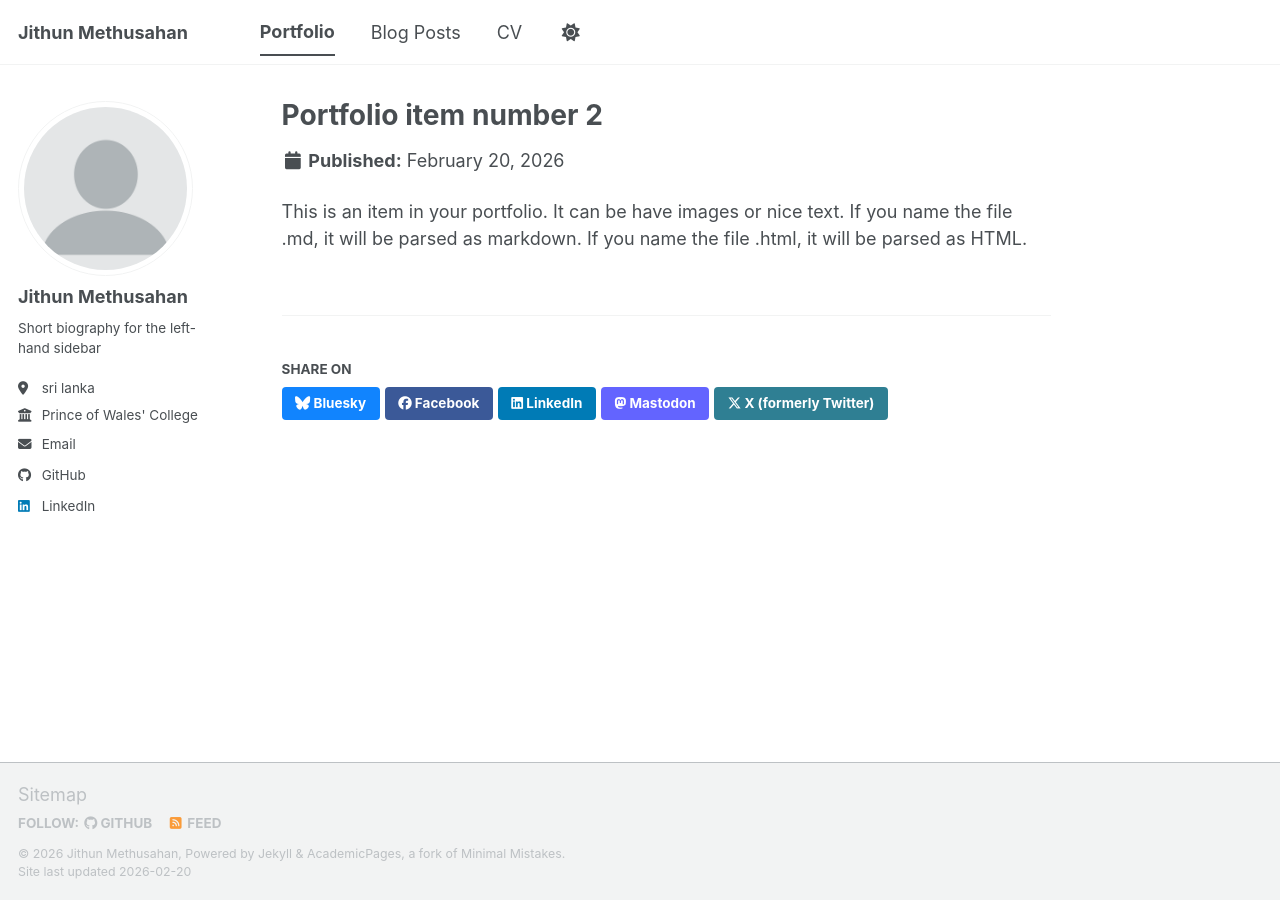
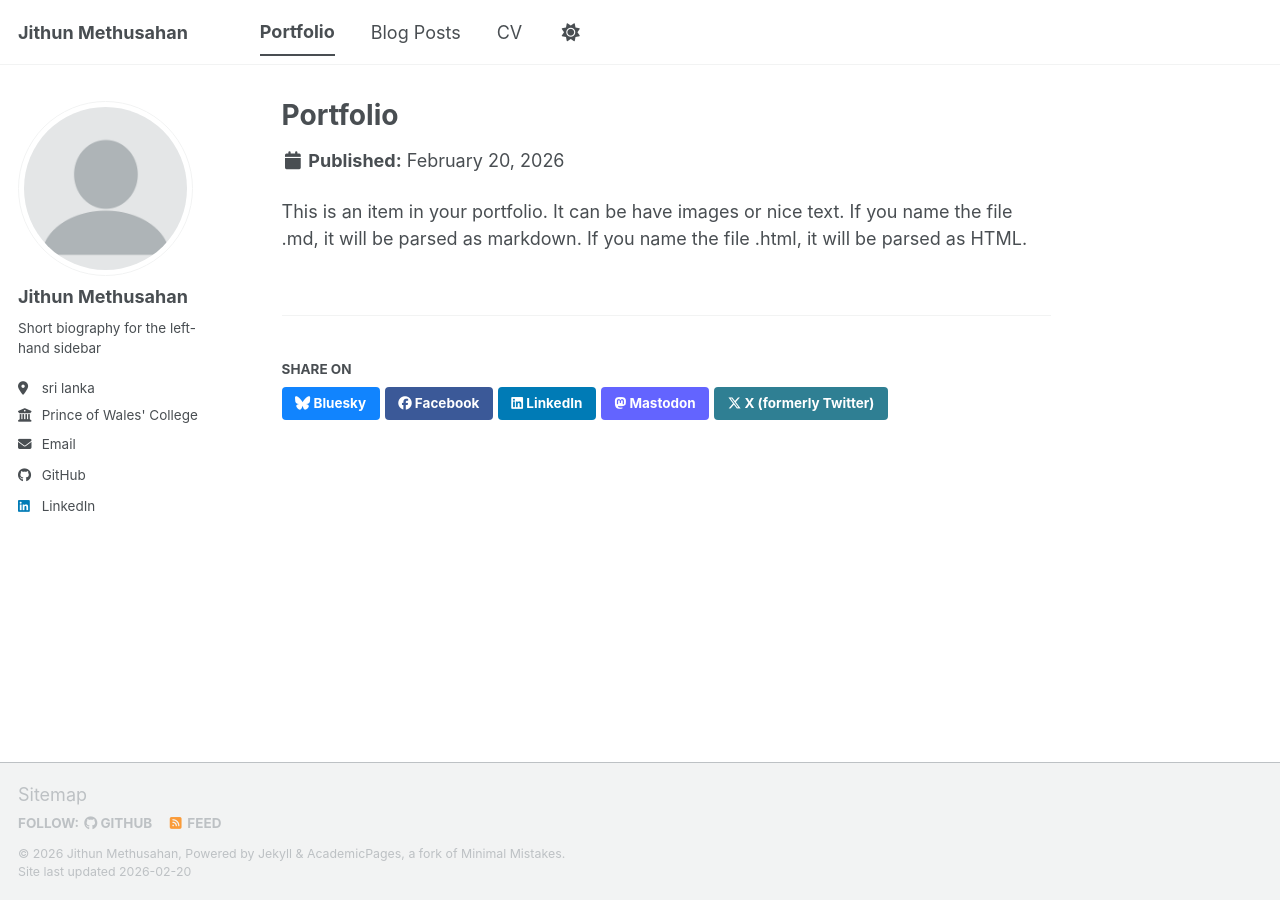
Before and after one commit to JithunMethusahan/jithunmethusahan.github.io, a Jekyll site: the page built from _portfolio/portfolio-2.html, in a window 1280 px wide. Built offline with Jekyll 4.4.1, drawn with Linux system fonts in a browser that asks for light colours; a script bundle is joined from its source files by our own code; library files that are not in the unit come from our copies.

Commit message:
Update portfolio-2.html

```diff
--- a/_portfolio/portfolio-2.html
+++ b/_portfolio/portfolio-2.html
@@ -1,6 +1,7 @@
 ---
-title: "Portfolio item number 2"
-excerpt: "Short description of portfolio item number 2 <br/><img src='/images/500x300.png'>"
+title: "Portfolio"
+excerpt: <a href="https://jithunmethusahan.vercel.app/"></a>
+
 collection: portfolio
 ---
 
```
